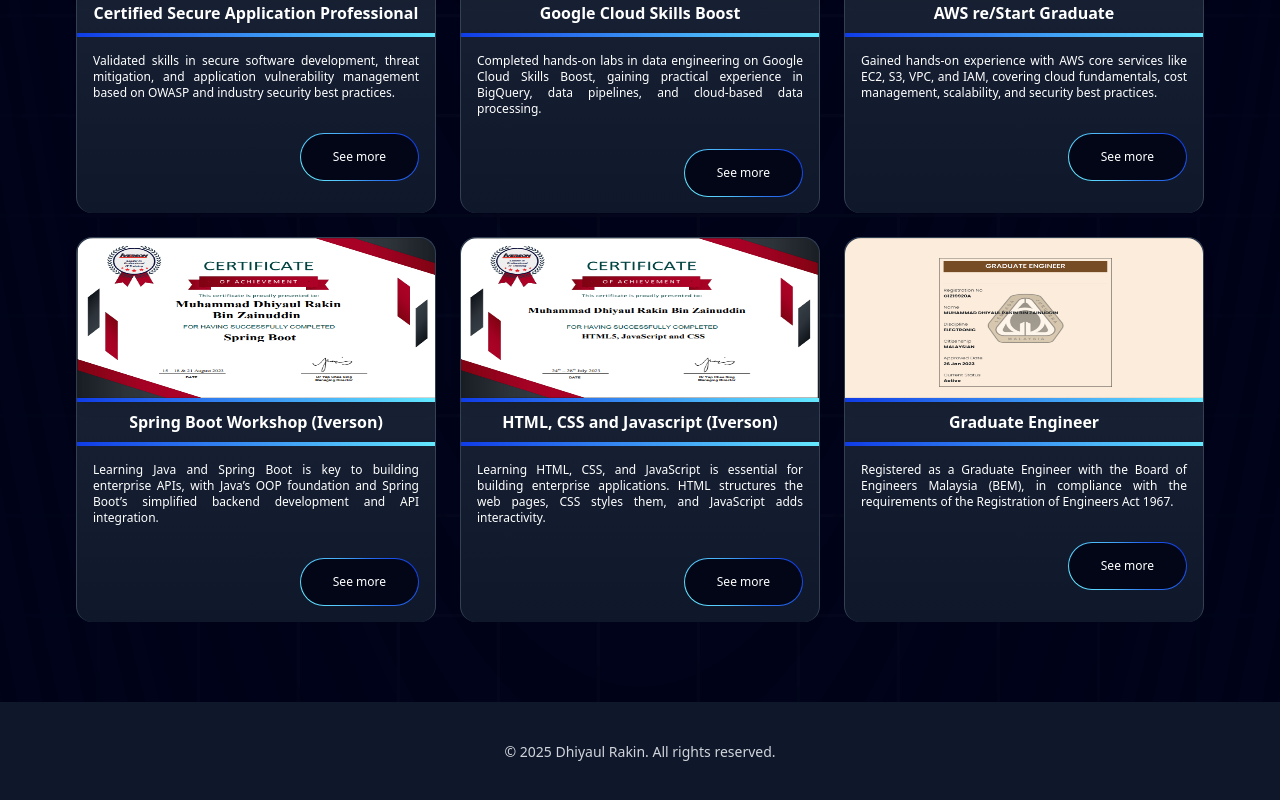
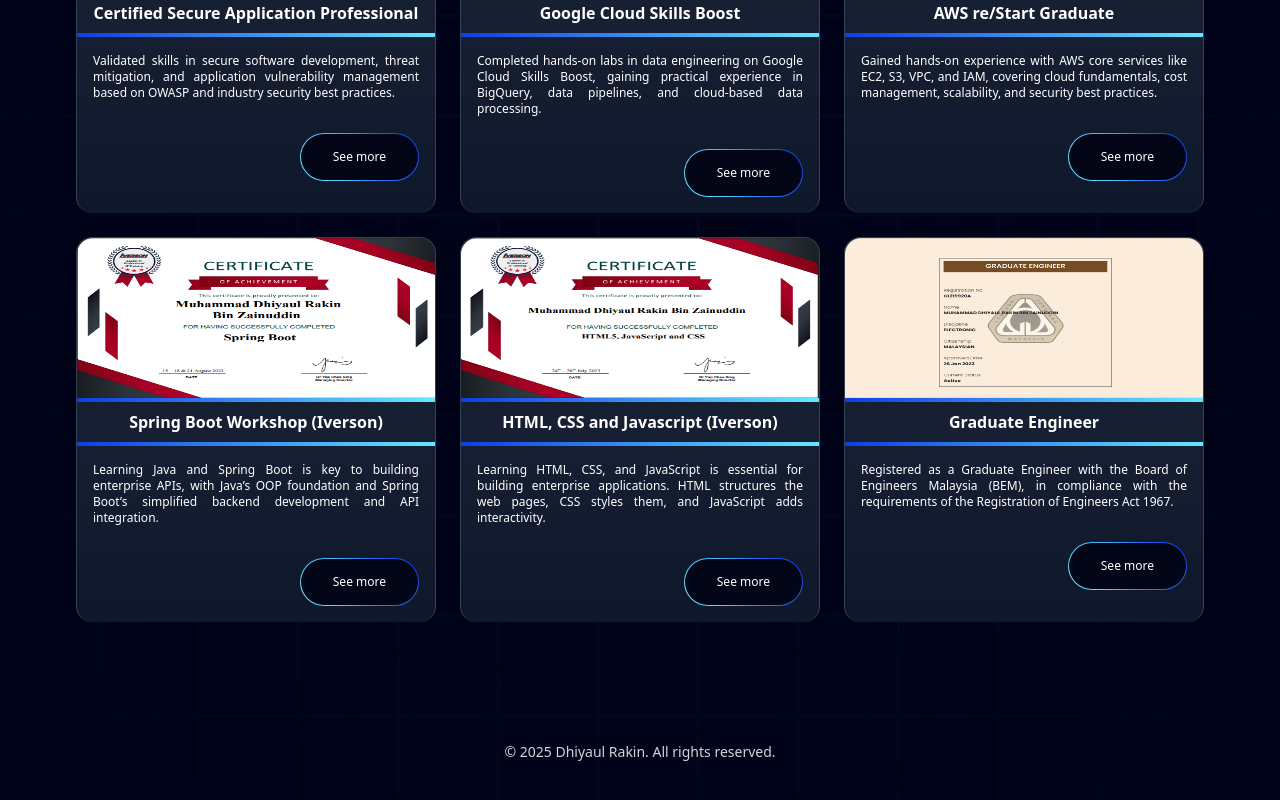
Before and after one commit to Ryukizo79/portfolionextjs, a Next.js app: page / in a window 1280 px wide. Shown: the part 5586-6386 px from the top of the page. Built offline with nearby package versions, Linux system fonts and the light colour scheme.

Commit message:
update background footer

```diff
--- a/components/Footer.tsx
+++ b/components/Footer.tsx
@@ -6,7 +6,7 @@
   const currentYear = new Date().getFullYear();
 
   return (
-    <section id="footer" className="w-full relative bg-slate-900">
+    <section id="footer" className="w-full relative">
         <div className=" text-gray-300 py-10">
             <div className="max-w-7xl mx-auto text-center text-sm">
                 © {currentYear} Dhiyaul Rakin. All rights reserved.
```
